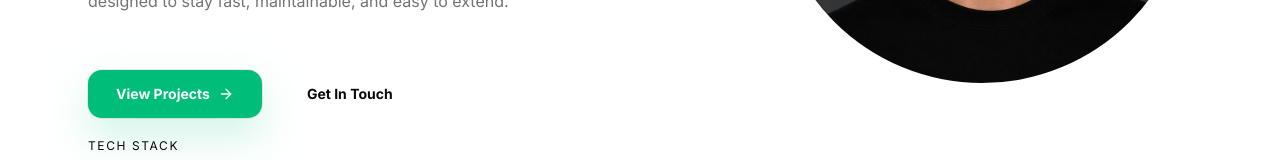
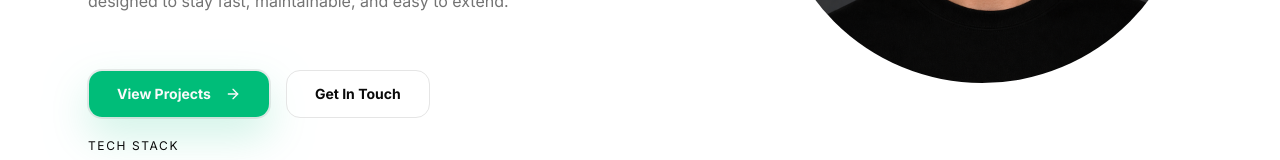
Before and after one commit to svsxn/portfolio, a Next.js app: page / in a window 1280 px wide. Shown: the part 512-672 px from the top of the page. Built offline with nearby package versions, Linux system fonts and the light colour scheme.

Commit message:
refactor: change cta to buttons

```diff
--- a/app/globals.css
+++ b/app/globals.css
@@ -87,7 +87,7 @@
   --background: oklch(0.115 0.006 150);
   --foreground: oklch(0.96 0.006 150);
 
-  --card: oklch(0.17 0 0);
+  --card: oklch(0.155 0.006 150);
   --card-foreground: oklch(0.96 0 0);
 
   --popover: oklch(0.205 0 0);
--- a/components/sections/hero/cta/primary-cta.tsx
+++ b/components/sections/hero/cta/primary-cta.tsx
@@ -1,17 +1,18 @@
+import { Button } from "@/components/ui/button";
 import { ArrowRight } from "lucide-react";
 import Link from "next/link";
 
 export default function PrimaryCta() {
   return (
-    <Link
-      href="#projects"
-      className="group inline-flex h-12 items-center justify-center rounded-xl bg-primary px-7 text-sm font-bold text-primary-foreground shadow-[0_0_0_1px_--alpha(var(--foreground)/8%),0_18px_40px_--alpha(var(--primary)/18%)] transition hover:-translate-y-0.5 hover:brightness-110 focus:outline-none focus-visible:ring-2 focus-visible:ring-offset-2 focus-visible:ring-offset-background"
+    <Button
+      asChild
+      size="lg"
+      className="group h-12 rounded-xl px-7 font-bold shadow-[0_0_0_1px_--alpha(var(--foreground)/8%),0_18px_40px_--alpha(var(--primary)/18%)] transition-all duration-300 hover:-translate-y-0.5 hover:brightness-110 hover:shadow-[0_0_0_1px_--alpha(var(--foreground)/10%),0_25px_60px_--alpha(var(--primary)/30%)]"
     >
-      View Projects
-      <ArrowRight
-        className="ml-2 size-4 transition-transform group-hover:translate-x-1"
-        aria-hidden="true"
-      />
-    </Link>
+      <Link href="#projects">
+        View Projects
+        <ArrowRight className="ml-2 size-4 transition-transform group-hover:translate-x-1" />
+      </Link>
+    </Button>
   );
 }
--- a/components/sections/hero/cta/secondary-cta.tsx
+++ b/components/sections/hero/cta/secondary-cta.tsx
@@ -1,12 +1,15 @@
+import { Button } from "@/components/ui/button";
 import Link from "next/link";
 
 export default function SecondaryCta() {
   return (
-    <Link
-      href="#contact"
-      className="inline-flex h-12 items-center justify-center rounded-xl border border-white/10 bg-white/3 px-7 text-sm font-bold transition hover:-translate-y-0.5 hover:border-emerald-400/40 hover:bg-emerald-400/10 focus:outline-none focus-visible:ring-2 focus-visible:ring-emerald-300 focus-visible:ring-offset-2 focus-visible:ring-offset-[#030504]"
+    <Button
+      asChild
+      variant="outline"
+      size="lg"
+      className="h-12 rounded-xl px-7 font-bold bg-card/60 hover:-translate-y-0.5 hover:border-primary/40 hover:bg-primary/10"
     >
-      Get In Touch
-    </Link>
+      <Link href="#contact">Get In Touch</Link>
+    </Button>
   );
 }
```
